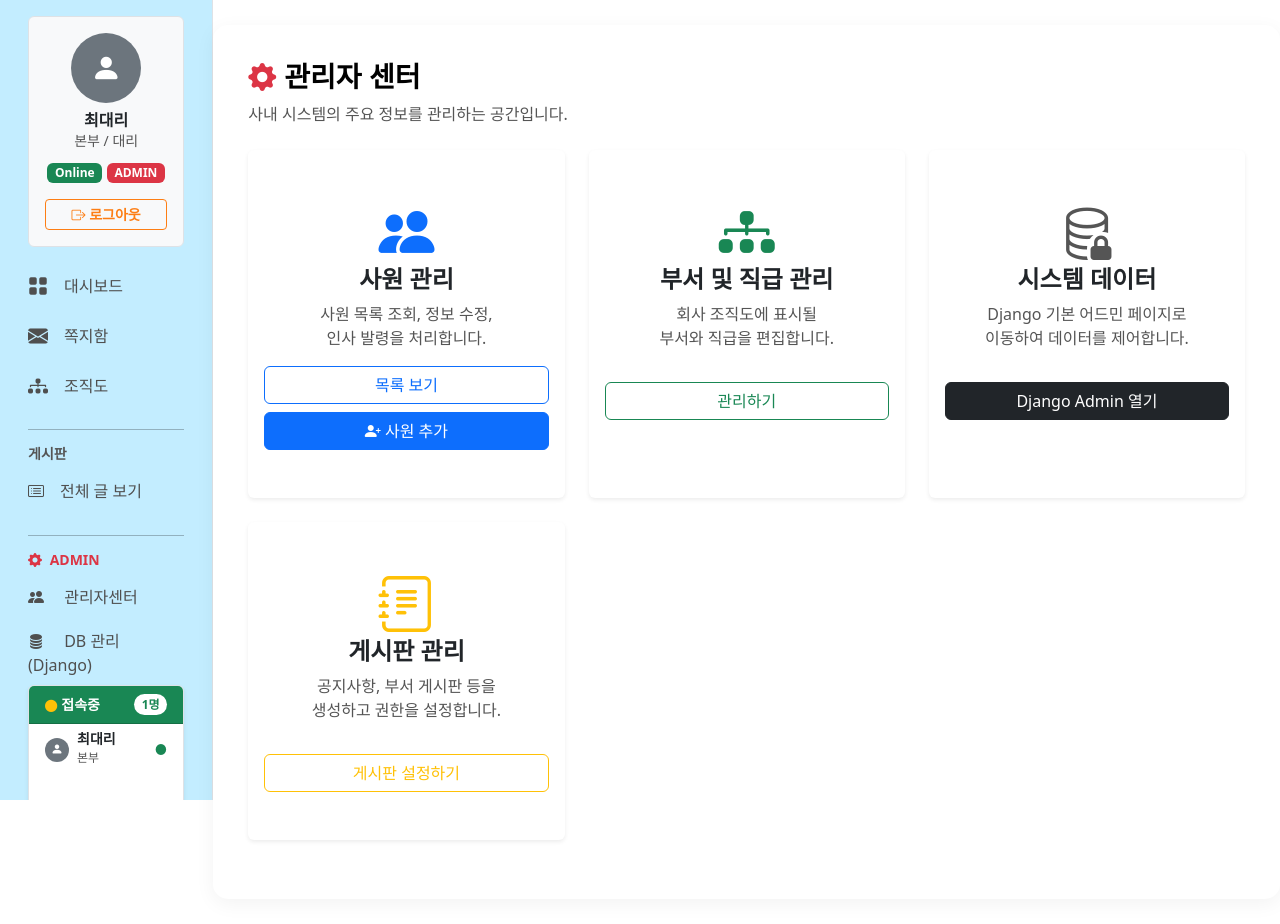
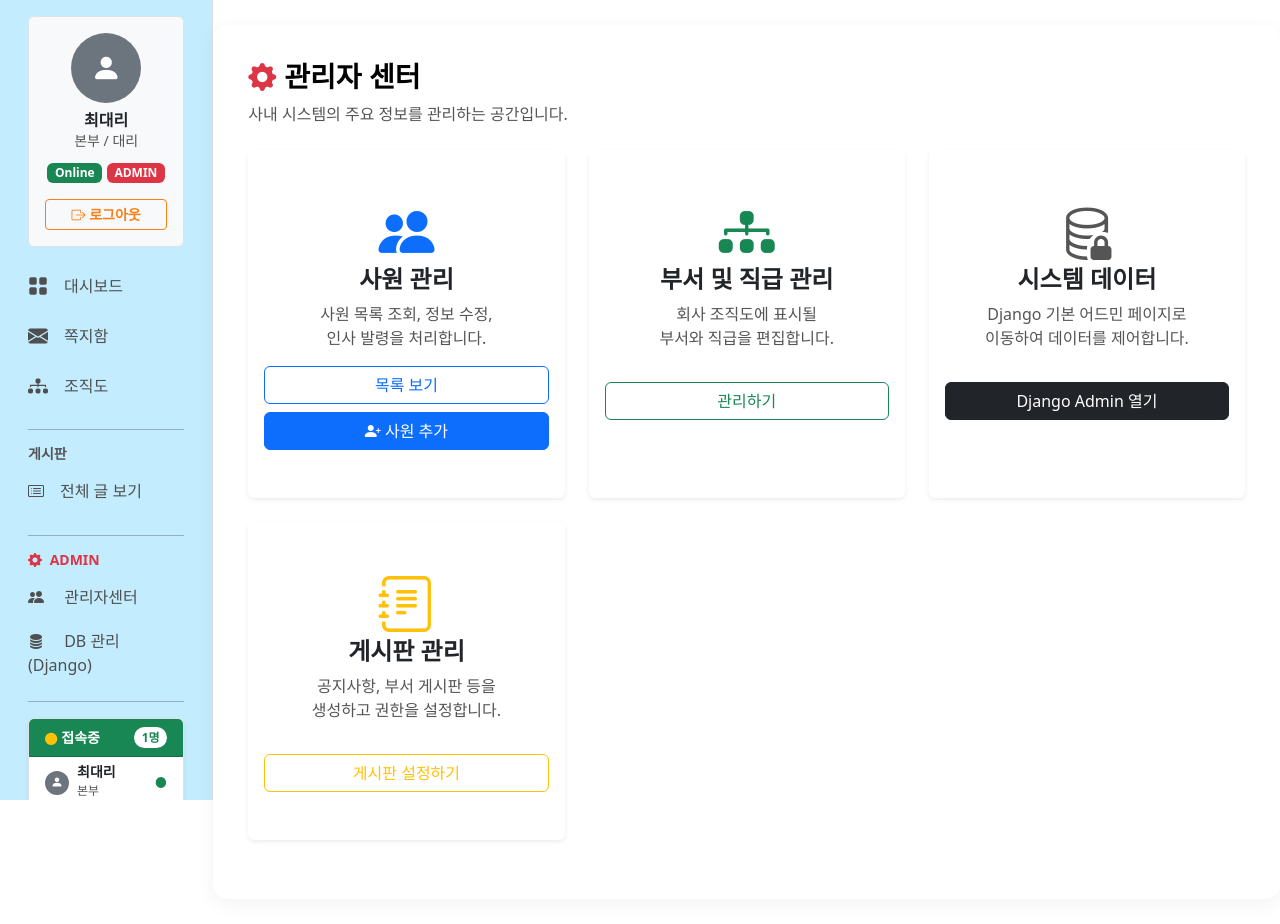
Before and after one commit to seyoung927/hybridcloud-project, a Django app: page /accounts/manage/ in a window 1280 px wide. Run offline with Django 4.2, Linux system fonts and the light colour scheme; a user stored in the database is signed in; data comes from the database, SQL or seed files in the repository.

```diff
--- a/CB/templates/includes/sidebar.html
+++ b/CB/templates/includes/sidebar.html
@@ -99,6 +99,8 @@
                     </a>
                 </li>
             </ul>
+            <hr class="my-3 mx-3">
+
         {% endif %}
 
         <div class="mt-auto px-3 pb-3">
```
